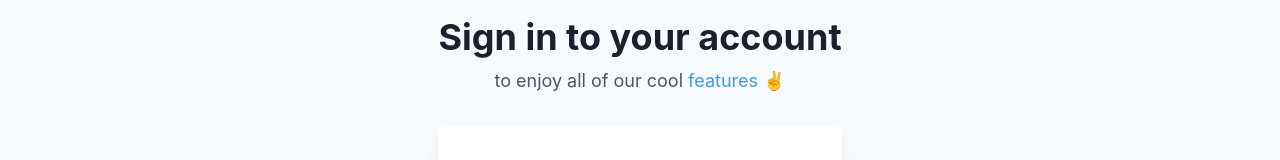
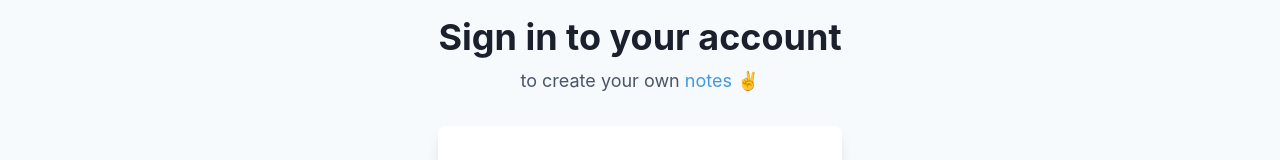
Before and after one commit to sanjayloncha/Note-app, a React (Create React App) app: page /login in a window 1280 px wide. Shown: the part 221-381 px from the top of the page. Built offline with nearby package versions, Linux system fonts and the light colour scheme; some icons are missing.

Commit message:
login component updated

```diff
--- a/src/Components/Login/Login.jsx
+++ b/src/Components/Login/Login.jsx
@@ -34,7 +34,7 @@ export default function Login() {
         <Stack align={'center'}>
           <Heading fontSize={'4xl'}>Sign in to your account</Heading>
           <Text fontSize={'lg'} color={'gray.600'}>
-            to enjoy all of our cool <Link color={'blue.400'}>features</Link> ✌️
+            to create your own <Link color={'blue.400'}>notes</Link> ✌️
           </Text>
         </Stack>
         <Box
```
